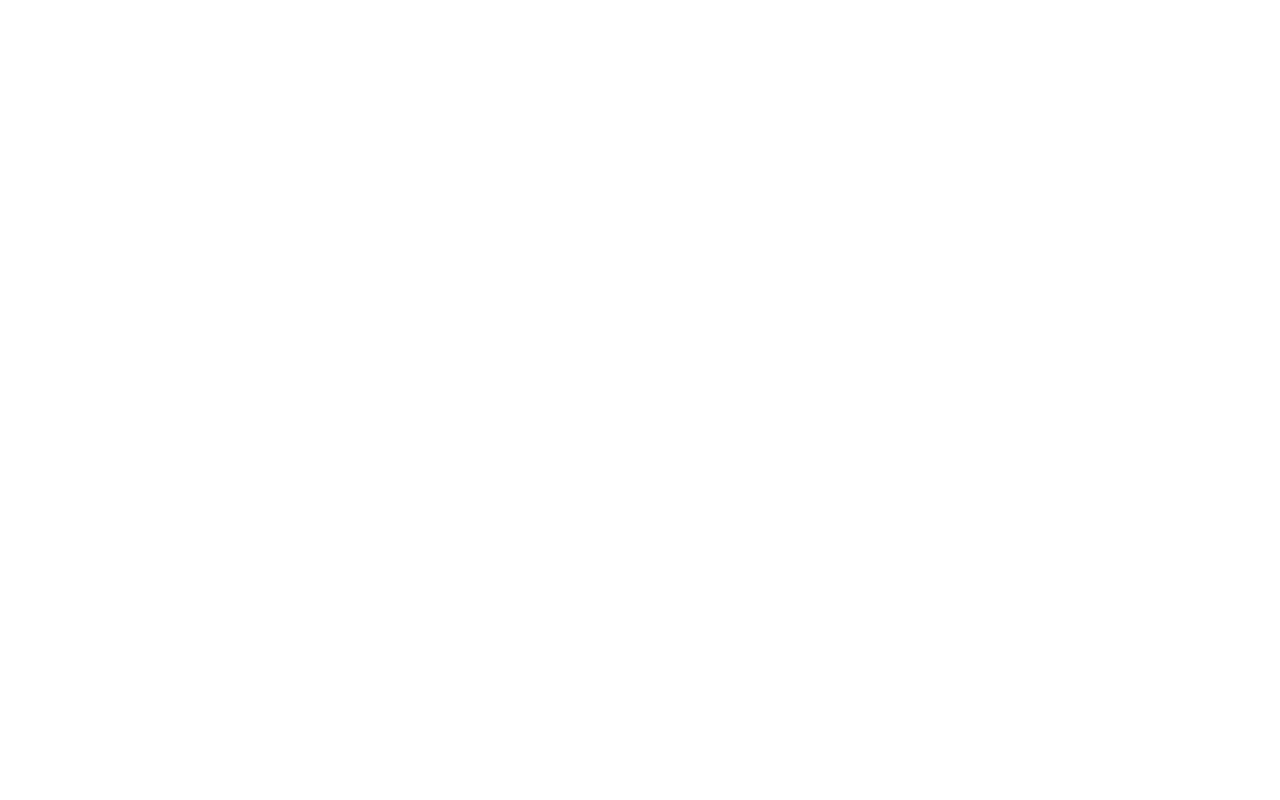
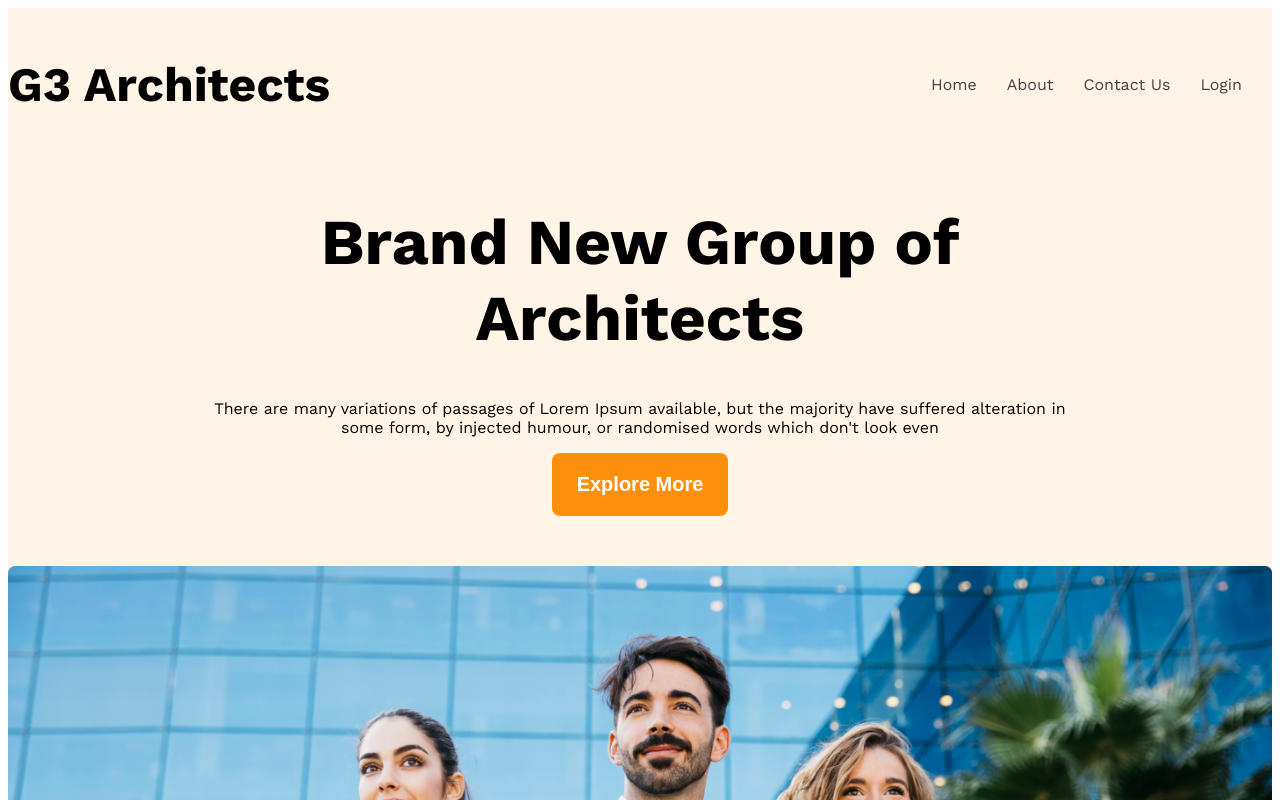
Before and after one commit to MuhammadjunayedHossain/g3-architects-website, a plain HTML site: page index.html in a window 1280 px wide. Shown: the top 800 px of the page. Drawn offline with nearby package versions, Linux system fonts and the light colour scheme.

Commit message:
banner work

```diff
--- a/index.html
+++ b/index.html
@@ -6,8 +6,27 @@
     <title>G3 Architects</title>
     <link rel="stylesheet" href="styles/architects.css">
 </head>
-<body>
-    <header>
+<body class="work-sans-font">
+    <header class="primary-bg">
+        <nav class="navbar display-flex">
+            <h3 class="brand">G3 Architects</h3>
+            <ul class="nav-links display-flex">
+                <li class="nav-items"><a href="" class="nav-link dark-2">Home </a></li>
+                <li class="nav-items"><a href="" class="nav-link dark-2">About</a></li>
+                <li class="nav-items"><a href="" class="nav-link dark-2">Contact Us</a></li>
+                <li class="nav-items"><a href="" class="nav-link dark-2">Login</a></li>
+            </ul>
+        </nav>
+
+        <div class="banner">
+            <div class="banner-content">
+            <h1 class="banner-title">Brand New Group of Architects </h1>
+            <p class="banner-description">There are many variations of passages of Lorem Ipsum available, but the majority have suffered alteration in some form, by injected humour, or randomised words which don't look even</p>
+            <button class="btn-primary">Explore More</button>
+            </div>
+
+          <img class="banner-image" src="images/banner.png" alt="">
+        </div>
 
     </header>
     <main>
--- a/styles/architects.css
+++ b/styles/architects.css
@@ -0,0 +1,82 @@
+@import url('https://fonts.googleapis.com/css2?family=Open+Sans:ital,wght@0,300..800;1,300..800&family=Work+Sans:ital,wght@0,100..900;1,100..900&display=swap');
+
+.work-sans-font {
+  font-family: "Work Sans", sans-serif;
+  font-optical-sizing: auto;
+  font-weight: normal;
+  font-style: normal;
+}
+/* shared styles */
+.primary-bg{
+    background-color: rgba(255, 144, 14, 0.1);
+}
+.dark-1{
+    color: rgba(19, 19, 19, 1);
+}
+.dark-2{
+    color: rgba(66, 66, 66, 1);
+}
+.dark-3{
+    color: rgba(114, 114, 114, 1) ;
+}
+.display-flex{
+     display: flex;
+}
+.btn-primary{
+    background-color:rgba(255, 144, 14, 1);
+    color:rgba(255, 255, 255, 1) ;
+    padding: 20px 25px;
+    font-weight: 600;
+    font-size: 1.25rem;
+    border-radius: 8px;
+    border: none;
+}
+
+/* header style */
+
+/* navbar related style */
+.navbar{
+    justify-content: space-between;
+    align-items: center;
+}
+.brand{
+
+    font-weight: bold;
+    font-size: 3rem;
+}
+.nav-items{
+    list-style: none;
+
+}
+
+
+.nav-link{
+    text-decoration: none;
+    font-weight: 400;
+    margin-right: 30px;
+
+}
+
+.navbar , .banner{
+    max-width: 1440px;
+     margin: 0 auto;
+}
+/* banner related style */
+.banner-content{
+    max-width: 862px;
+    margin: 0 auto;
+    text-align: center;
+    margin-bottom:50px;
+}
+.banner-title{
+    font-weight: bold;
+    font-size: 4rem;
+}
+.banner-image{
+    width: 100%;
+}
+@media screen and (max-width:576px) {
+    .navbar ,.nav-link{
+        flex-direction: column;
+    }
+}
```
